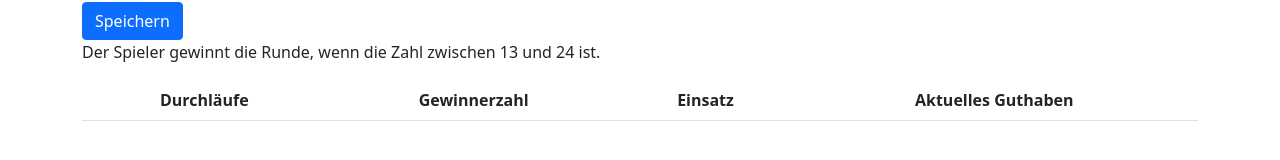
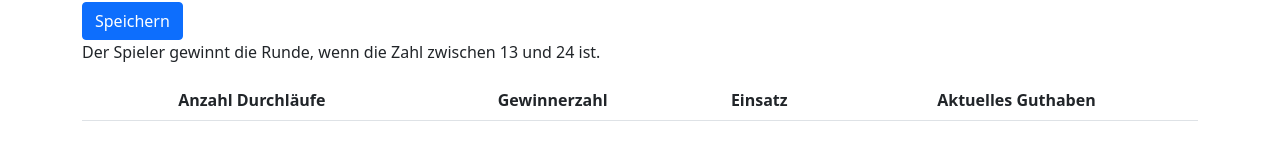
Before and after one commit to Nikzz3/roulette, a Vue app: page / in a window 1280 px wide. Shown: the part 250-410 px from the top of the page. Built offline with nearby package versions, Linux system fonts and the light colour scheme.

Commit message:
fix naming

```diff
--- a/src/App.vue
+++ b/src/App.vue
@@ -54,7 +54,7 @@
       <table class="table table-striped table-hover">
         <thead>
           <tr>
-            <th scope="col" class="text-center">Durchläufe</th>
+            <th scope="col" class="text-center">Anzahl Durchläufe</th>
             <th scope="col" class="text-center">Gewinnerzahl</th>
             <th scope="col" class="text-center">Einsatz</th>
             <th scope="col" class="text-center">Aktuelles Guthaben</th>
```
